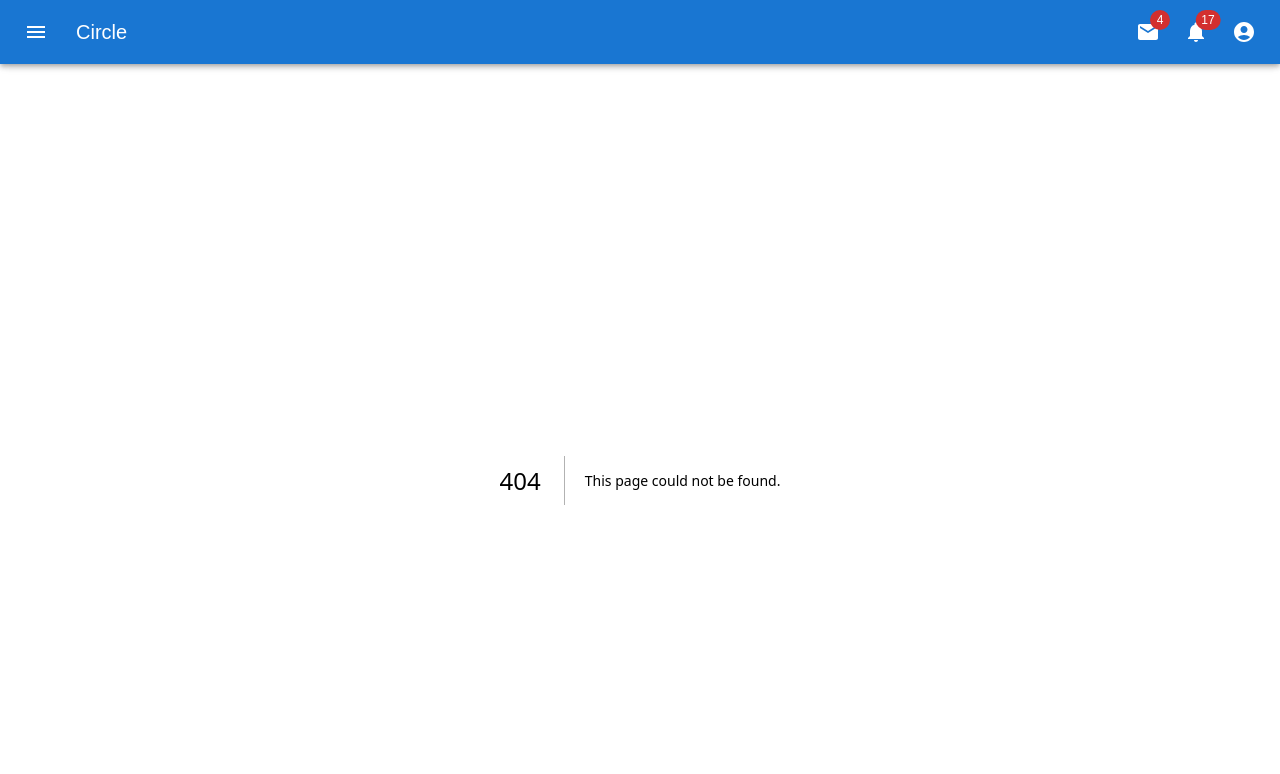
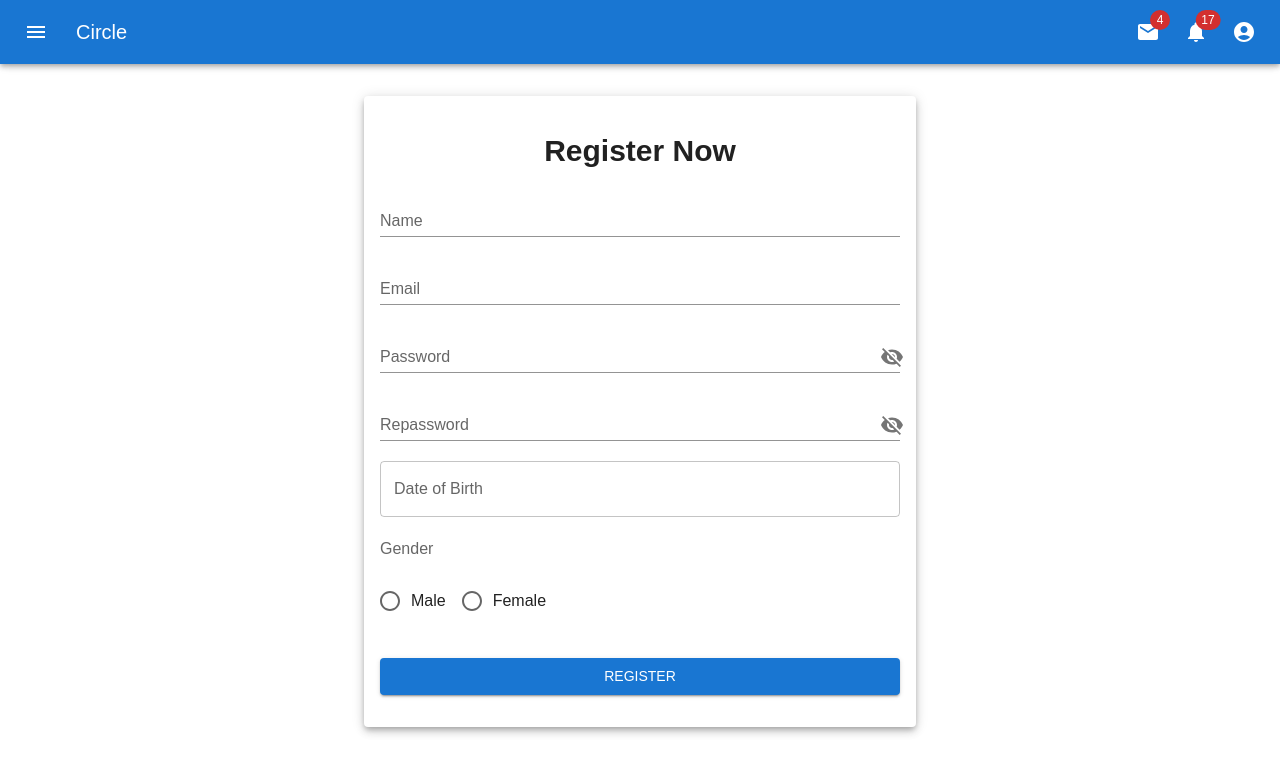
Before and after one commit to Ahmedsoliman03/Socila-media-Project, a Next.js app: page /register in a window 1280 px wide. Before the commit this address had no page. Shown: the top 774 px of the page. Built offline with nearby package versions, Linux system fonts and the light colour scheme; what @mui/material-nextjs would draw is missing.

Commit message:
create register page

```diff
--- a/package.json
+++ b/package.json
@@ -13,10 +13,12 @@
     "@emotion/react": "^11.13.5",
     "@emotion/styled": "^11.13.5",
     "@mui/icons-material": "^6.1.8",
-    "@mui/material": "^6.1.8",
+    "@mui/material": "^6.1.9",
     "@mui/material-nextjs": "^6.1.8",
+    "@mui/x-date-pickers": "^7.23.0",
     "@reduxjs/toolkit": "^2.3.0",
     "axios": "^1.7.8",
+    "dayjs": "^1.11.13",
     "formik": "^2.4.6",
     "i18next": "^24.0.2",
     "next": "15.0.3",
--- a/src/app/login/page.tsx
+++ b/src/app/login/page.tsx
@@ -15,6 +15,7 @@ import { storeDispatch, storeState } from '@/Redux/store'
 import { useRouter } from 'next/navigation'
 import { useTranslation } from 'next-i18next';
 import { Visibility, VisibilityOff } from '@mui/icons-material'
+import Link from 'next/link'
 
 export default function Login() {
   const[showPass , setShowPass] = useState(false)
@@ -104,6 +105,7 @@ fullWidth />
         {isLoading?<CircularProgress color="inherit"/> : "Login"}
       </Button>
       {/* <h1>{t('welcome')}</h1> */}
+      <Link href="/register" >Register</Link>
 
 
 </form>
--- /dev/null
+++ b/src/app/register/page.tsx
@@ -0,0 +1,190 @@
+"use client"
+import React, { useState } from 'react'
+import Container from '@mui/material/Container'
+import Paper from '@mui/material/Paper'
+import { TextField, Typography, Button, Box, IconButton, InputAdornment, RadioGroup, FormControlLabel, Radio, FormLabel } from '@mui/material'
+import { useFormik } from 'formik'
+import * as yup from "yup"
+import CircularProgress from '@mui/material/CircularProgress'
+import { Visibility, VisibilityOff } from '@mui/icons-material'
+import { DatePicker, LocalizationProvider } from '@mui/x-date-pickers'
+import { AdapterDayjs } from '@mui/x-date-pickers/AdapterDayjs'
+import { useTranslation } from 'next-i18next'
+import dayjs from 'dayjs'
+
+export default function Register() {
+  const [showPass, setShowPass] = useState(false)
+  const [showRePass, setShowRePass] = useState(false)
+  const [t] = useTranslation()
+
+  let initialValues = {
+    name: '',
+    email: '',
+    password: '',
+    rePassword: '',
+    dateOfBirth: '', // Date of birth managed by Formik
+    gender: ''
+  }
+
+  let validationSchema = yup.object().shape({
+    name: yup.string()
+      .matches(/^[a-zA-Z\s]+$/, "Please enter a valid name using only letters and spaces.")
+      .required(t('name is required')),
+    email: yup.string()
+      .email(t('please enter a valid email'))
+      .required('email is required'),
+    password: yup.string()
+      .matches(
+        /^(?=.*?[A-Z])(?=.*?[a-z])(?=.*?[0-9])(?=.*?[#?!@$%^&*-]).{8,}$/,
+        "Password must be at least 8 characters and include at least one uppercase letter, one lowercase letter, one number, and one special character"
+      )
+      .required("Password is required"),
+    rePassword: yup.string()
+      .oneOf([yup.ref('password')], 'Passwords must match')
+      .required("Repassword is required"),
+    dateOfBirth: yup.string()
+      .required(t('date of birth is required')),
+    gender: yup.string()
+      .required(t('gender is required'))
+  })
+
+  let formik = useFormik({
+    initialValues,
+    validationSchema,
+    onSubmit: async (values) => {
+        console.log(values);
+
+      }
+
+  })
+
+  const togglePasswordVisibility = () => setShowPass(!showPass)
+  const toggleRePasswordVisibility = () => setShowRePass(!showRePass)
+
+  return (
+    <>
+      <Container maxWidth="sm">
+        <Paper elevation={5} sx={{ p: 2, my: 2 }}>
+          <Typography component="h1" sx={{ my: 2, fontSize: "30px", fontWeight: "bold", textAlign: "center" }}>
+            Register Now
+          </Typography>
+          <form  onSubmit={formik.handleSubmit}  style={{ display: "flex", flexDirection: "column", gap: "20px" }}>
+            {/* Name */}
+            <TextField
+              value={formik.values.name}
+              onChange={formik.handleChange}
+              id="name"
+              label="Name"
+              type='text'
+              variant="standard"
+              onBlur={formik.handleBlur}
+              error={formik.touched.name && Boolean(formik.errors.name)}
+              helperText={formik.touched.name && formik.errors.name}
+              fullWidth
+            />
+            {/* Email */}
+            <TextField
+              value={formik.values.email}
+              onChange={formik.handleChange}
+              id="email"
+              label="Email"
+              type='text'
+              variant="standard"
+              onBlur={formik.handleBlur}
+              error={formik.touched.email && Boolean(formik.errors.email)}
+              helperText={formik.touched.email && formik.errors.email}
+              fullWidth
+            />
+            {/* Password */}
+            <Box>
+              <TextField
+                value={formik.values.password}
+                onChange={formik.handleChange}
+                id="password"
+                label="Password"
+                type={showPass ? "text" : "password"}
+                variant="standard"
+                fullWidth
+                onBlur={formik.handleBlur}
+                error={formik.touched.password && Boolean(formik.errors.password)}
+                helperText={formik.touched.password && formik.errors.password}
+                InputProps={{
+                  endAdornment: (
+                    <InputAdornment position="end">
+                      <IconButton onClick={togglePasswordVisibility} edge="end">
+                        {showPass ? <Visibility /> : <VisibilityOff />}
+                      </IconButton>
+                    </InputAdornment>
+                  ),
+                }}
+              />
+            </Box>
+            {/* Confirm Password */}
+            <Box>
+              <TextField
+                value={formik.values.rePassword}
+                onChange={formik.handleChange}
+                id="rePassword"
+                label="Repassword"
+                type={showRePass ? "text" : "password"}
+                variant="standard"
+                fullWidth
+                onBlur={formik.handleBlur}
+                error={formik.touched.rePassword && Boolean(formik.errors.rePassword)}
+                helperText={formik.touched.rePassword && formik.errors.rePassword}
+                InputProps={{
+                  endAdornment: (
+                    <InputAdornment position="end">
+                      <IconButton onClick={toggleRePasswordVisibility} edge="end">
+                        {showRePass ? <Visibility /> : <VisibilityOff />}
+                      </IconButton>
+                    </InputAdornment>
+                  ),
+                }}
+              />
+            </Box>
+            {/* Date of Birth */}
+            <LocalizationProvider dateAdapter={AdapterDayjs}>
+  <DatePicker
+    label="Date of Birth"
+    value={formik.values.dateOfBirth ? dayjs(formik.values.dateOfBirth) : null}
+    onChange={(newValue) => {
+      formik.setFieldValue('dateOfBirth', newValue ? newValue.toISOString() : '');
+    }}
+    onBlur={formik.handleBlur} // Explicitly set touched
+    renderInput={(params) => (
+      <TextField
+        {...params}
+        fullWidth
+        error={formik.touched.dateOfBirth && Boolean(formik.errors.dateOfBirth)}
+        helperText={formik.touched.dateOfBirth && formik.errors.dateOfBirth}
+      />
+    )}
+  />
+</LocalizationProvider>
+{/* Gender */}
+<FormLabel id="demo-row-radio-buttons-group-label">Gender</FormLabel>
+<RadioGroup
+    aria-labelledby="demo-radio-buttons-group-label"
+    name="radio-buttons-group"
+    aria-label='Gender'
+    row
+    onBlur={() => formik.setFieldTouched('gender', true)} // Explicitly set touched
+
+  >
+        <FormControlLabel value="male" control={<Radio />} label="Male" onChange={(e)=>   formik.setFieldValue('gender',e.target.value)}/>
+    <FormControlLabel value="female" control={<Radio />} label="Female" onChange={(e)=>   formik.setFieldValue('gender',e.target.value)}/>
+  </RadioGroup>
+  {formik.touched.gender && formik.errors.gender && (
+  <Typography color="error">{formik.errors.gender}</Typography>
+)}
+
+            <Button  type='submit'  variant="contained" sx={{ my: 2 }}>
+            Register
+                        </Button>
+          </form>
+        </Paper>
+      </Container>
+    </>
+  )
+}
```
Also changed, not shown: src/app/interfaces/register.ts (added, +9 -0 lines), 1 other file (tests, documents, lock files or other folders).
